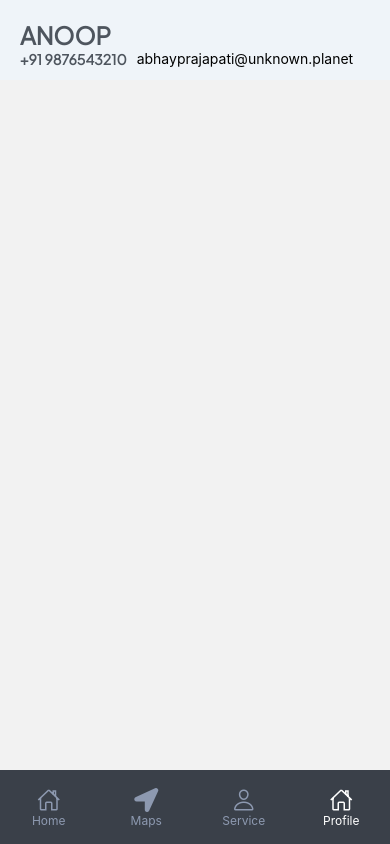
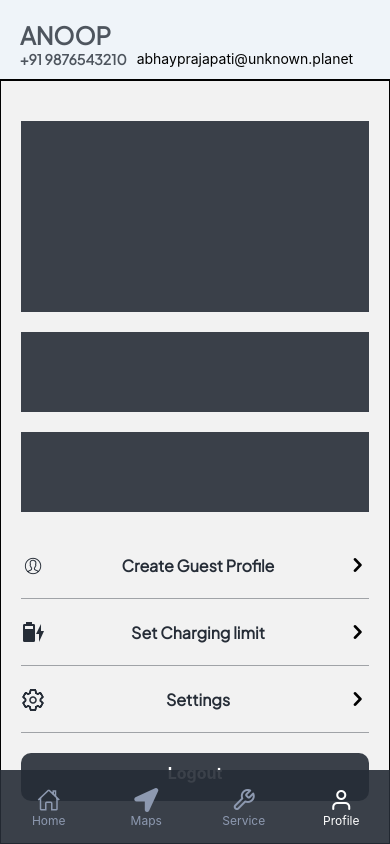
Before and after one commit to theabhayprajapati/Ather-App-Clone, a React Native app: screen /Profile in a window 390 px wide. Built offline with nearby package versions, Linux system fonts and the light colour scheme.

Commit message:
done with maps page

```diff
--- a/package.json
+++ b/package.json
@@ -11,6 +11,7 @@
   "dependencies": {
     "@expo/vector-icons": "^13.0.0",
     "@expo/webpack-config": "^18.0.4",
+    "@gorhom/bottom-sheet": "4",
     "@react-navigation/bottom-tabs": "^6.5.7",
     "@react-navigation/native": "^6.1.6",
     "@react-navigation/native-stack": "^6.9.12",
@@ -21,6 +22,8 @@
     "react": "18.2.0",
     "react-dom": "18.2.0",
     "react-native": "0.71.7",
+    "react-native-gesture-handler": "~2.9.0",
+    "react-native-reanimated": "~2.14.4",
     "react-native-safe-area-context": "4.5.0",
     "react-native-screens": "~3.20.0",
     "react-native-web": "~0.18.10"
--- a/src/screens/Profile/index.tsx
+++ b/src/screens/Profile/index.tsx
@@ -1,11 +1,21 @@
+import { Entypo, EvilIcons, Ionicons, MaterialCommunityIcons } from "@expo/vector-icons";
+import { useNavigation } from "@react-navigation/native";
 import React from "react";
-import { StyleSheet, Text, View } from "react-native";
-import { FONT, PADDING } from "../../utils/constants";
+import { ScrollView, StyleSheet, Text, TouchableOpacity, View } from "react-native";
+import { COLORS, FONT, PADDING } from "../../utils/constants";
 import { hexWithOpacity } from "../../utils/helpers";
 
-type Props = {};
+type Props = {
+    navigation: any;
+};
 
 const Profile = (props: Props) => {
+    const { navigation } = props;
+
+    const moveTo = (screen: string) => {
+        navigation.navigate(screen);
+    };
+
     return (
         <View style={styles.container}>
             <View style={styles.header}>
@@ -41,13 +51,19 @@ const Profile = (props: Props) => {
 
                 </View>
             </View>
-            <View style={styles.bottomContainer}>
+            <ScrollView showsVerticalScrollIndicator={false} style={{ flex: 1, borderWidth: 1, padding: PADDING.primary, paddingBottom: 80 }}>
                 <View style={styles.vehicleContainer}></View>
                 <View style={styles.info}></View>
                 <View style={styles.vehicleControls}></View>
-                <View style={styles.controlls}></View>
-                <View style={styles.logout}></View>
-            </View>
+                <View style={styles.controlls}>
+                    {CONTROL_MENUS.map((item, index) => (
+                        <QuickLinks key={index} name={item.title} icon={item.icon(24, '#262D37')} />
+                    ))}
+                </View>
+                <TouchableOpacity onPress={() => { console.log("Pressed") }} style={styles.button}>
+                    <Text style={styles.text}>Logout</Text>
+                </TouchableOpacity>
+            </ScrollView>
         </View>
     );
 };
@@ -62,25 +78,116 @@ const styles = StyleSheet.create({
         height: 80,
         backgroundColor: '#EFF4F9',
         padding: PADDING.primary,
+        borderBottomWidth: 1,
     },
-
 
     bottomContainer: {
         flex: 1,
         padding: PADDING.primary,
+        marginBottom: 80
     },
     vehicleContainer: {
         height: 191,
         marginTop: 20,
+        backgroundColor: COLORS.tabBar,
     },
     info: {
         marginTop: 20,
         height: 80,
+        backgroundColor: COLORS.tabBar,
     },
     vehicleControls: {
         marginTop: 20,
+        backgroundColor: COLORS.tabBar,
         height: 80,
     },
-    controlls: {},
-    logout: {},
+    controlls: {
+        marginTop: 20,
+    },
+    button: {
+        marginTop: 20,
+        height: 48,
+        backgroundColor: COLORS.tabBar,
+        borderRadius: 10,
+        paddingVertical: 10,
+        paddingHorizontal: 20,
+    },
+    text: {
+        color: '#fff',
+        fontSize: 16,
+        fontWeight: 'bold',
+        textAlign: 'center',
+    },
 });
+
+
+const CONTROL_MENUS = [
+    {
+        title: 'Create Guest Profile',
+        icon: (size: number, color: string) => <EvilIcons name="user" size={size} color={color} />,
+        moveTo: 'CreateGuestProfile'
+    },
+    {
+        title: 'Set Charging limit',
+        icon: (size: number, color: string) => <MaterialCommunityIcons name="battery-charging-80" size={size} color={color} />,
+        moveTo: 'SetChargingLimit'
+    },
+    {
+        title: 'Settings',
+        icon: (size: number, color: string) => <Ionicons name="settings-outline" size={size} color={color} />,
+        moveTo: 'Settings'
+    },
+]
+
+
+type QuickLinkProps = {
+    icon?: React.ReactNode;
+    name: string;
+    moveTo?: string;
+}
+
+export const QuickLinks = ({ name, icon, moveTo }: QuickLinkProps) => {
+    const navigation = useNavigation();
+    return (
+        <TouchableOpacity style={QuickLinkstyle.container}
+            onPress={
+                () => navigation.push('Settings')
+            }>
+            <View style={QuickLinkstyle.icon}>
+                {icon}
+            </View>
+            <Text style={QuickLinkstyle.name}>
+                {name}
+            </Text>
+            {/* right arrow */}
+
+            <Entypo name="chevron-right" size={24} color="black" />
+
+        </TouchableOpacity>)
+}
+
+
+const QuickLinkstyle = StyleSheet.create({
+    container: {
+        flex: 1,
+        flexDirection: 'row',
+        alignItems: 'center',
+        justifyContent: 'space-between',
+        height: 56,
+        paddingVertical: PADDING.primary,
+        borderBottomWidth: 1,
+        borderColor: '#262D3766'
+    },
+    icon: {
+        width: 30,
+        height: 24,
+    },
+    name: {
+        ...FONT.regular,
+        fontSize: 16,
+        fontStyle: 'normal',
+        fontWeight: '600',
+        color: '#262D37',
+
+    }
+})
--- a/src/screens/Profile/settings.tsx
+++ b/src/screens/Profile/settings.tsx
@@ -1,16 +1,86 @@
-import { StyleSheet, Text, View } from 'react-native'
+import { AntDesign } from '@expo/vector-icons'
 import React from 'react'
+import { StyleSheet, Text, TouchableOpacity, View } from 'react-native'
+import { COLORS, PADDING } from '../../utils/constants'
+import { QuickLinks } from '../Service'
 
-type Props = {}
+type Props = {
+  navigation: any;
+}
+const SETTINGS_MENU = [
+  {
+    title: 'Change Password',
+
+  },
+  {
+    title: 'Terms and Privacy Policy',
+
+  },
+  {
+    title: 'Vehicle OTA update',
+
+  },
+  {
+    title: 'Notifications',
+
+  },
+]
 
 const Settings = (props: Props) => {
+  const { navigation } = props
   return (
-    <View>
-      <Text>Settings</Text>
+    <View style={styles.container}>
+      <View style={styles.header}>
+        <TouchableOpacity style={styles.icon}
+          onPress={() => navigation.goBack()}>
+          <AntDesign name="arrowleft" size={24} color="black" />
+        </TouchableOpacity>
+        <Text style={styles.text}>
+          Settings
+        </Text>
+      </View>
+      <View style={styles.menuContainer}>
+        {
+          SETTINGS_MENU.map((item, index) =>
+            <QuickLinks key={index} name={item.title} />
+          )
+
+        }
+      </View>
     </View>
   )
 }
 
 export default Settings
 
-const styles = StyleSheet.create({})
+const styles = StyleSheet.create({
+  container: {
+    flex: 1,
+    padding: PADDING.primary,
+  },
+  header: {
+    flexDirection: 'row',
+    alignItems: 'center',
+    marginBottom: 20,
+  },
+  icon: {
+    height: 24,
+    aspectRatio: 1,
+    marginRight: 10,
+  },
+  text: {
+    fontSize: 20,
+    fontWeight: '500',
+    color: COLORS.title,
+    textAlign: 'left',
+  },
+  menuContainer: {
+    marginTop: 20,
+  }
+})
+
+
+/* Change Password
+Terma and Privacy Policy
+Vehicle OTA update
+Notifications */
--- a/src/screens/Service/index.tsx
+++ b/src/screens/Service/index.tsx
@@ -124,10 +124,9 @@ type QuickLinkProps = {
   name: string;
 }
 
-const QuickLinks = ({ name }: QuickLinkProps) => {
+export const QuickLinks = ({ name }: QuickLinkProps) => {
   return (
     <TouchableOpacity style={QuickLinkstyle.container}>
-
       <Text style={QuickLinkstyle.name}>
         {name}
       </Text>
--- a/src/screens/home/index.tsx
+++ b/src/screens/home/index.tsx
@@ -65,7 +65,7 @@ const HomeScreen = (props: Props) => {
                     </View>
                 </TouchableOpacity>
             </View>
-            <ScrollView showsVerticalScrollIndicator={false} style={{ flex: 1, borderWidth: 1 }}>
+            <ScrollView showsVerticalScrollIndicator={false} style={{ flex: 1, paddingBottom: 80 }}>
                 <View style={styles.Status}>
                     {/* status */}
                     <View>
@@ -86,12 +86,7 @@ const HomeScreen = (props: Props) => {
                 </View>
                 <View style={styles.features}>
                     {/* features  */}
-                </View><View style={styles.features}>
-                    {/* features  */}
-                </View><View style={styles.features}>
-                    {/* features  */}
-                </View>
-            </ScrollView>
+                </View></ScrollView>
         </View>
     );
 };
@@ -102,7 +97,6 @@ const styles = StyleSheet.create({
     container: {
         flex: 1,
         padding: PADDING.primary,
-        paddingBottom: 0,
     },
     Status: {
         ...SECTION,
--- a/src/screens/index.tsx
+++ b/src/screens/index.tsx
@@ -1,115 +1,147 @@
-import { FontAwesome5, Ionicons } from '@expo/vector-icons';
-import { createBottomTabNavigator } from '@react-navigation/bottom-tabs';
-import { createNativeStackNavigator } from '@react-navigation/native-stack';
-import React from 'react';
-import { StyleSheet, Text, TouchableOpacity, View } from 'react-native';
-import { COLORS } from '../utils/constants';
+import { Feather, FontAwesome5, Ionicons } from "@expo/vector-icons";
+import { createBottomTabNavigator } from "@react-navigation/bottom-tabs";
+import { createNativeStackNavigator } from "@react-navigation/native-stack";
+import React from "react";
+import { StyleSheet, Text, TouchableOpacity, View } from "react-native";
+import { COLORS } from "../utils/constants";
 import Maps from "./Maps/index";
 import Profile from "./Profile/index";
+import Settings from "./Profile/settings";
 import Service from "./Service/index";
 import HomeScreen from "./home/index";
 
-const INITAIL_BOTTOM_ROUTE_NAME: keyof BottomTabParams = 'Profile';
+
+type INITAIL_ROUTES_t = {
+    MainStack: keyof MainStackParams;
+    AuthStack: keyof AuthStackParams;
+    BottomTab: keyof BottomTabParams;
+    ProfileScreenStack: keyof ProfileScreenStackParams;
+};
+
+const INTITAIL_ROUTES: INITAIL_ROUTES_t = {
+    MainStack: "BottomTab",
+    AuthStack: "Login",
+    BottomTab: "Home",
+    ProfileScreenStack: "Profile",
+};
 
 type MainStackParams = {
     BottomTab: undefined;
     AuthStack: undefined;
-}
+};
 
 type AuthStackParams = {
     Login: undefined;
     Register: undefined;
-}
+};
 type BottomTabParams = {
     Home: undefined;
     Maps: undefined;
     Service: undefined;
     Profile: undefined;
-}
+};
 
+type ProfileScreenStackParams = {
+    Profile: undefined;
+    Settings: undefined;
+};
+
+const ProfileScreenStack =
+    createNativeStackNavigator<ProfileScreenStackParams>();
+
+const ProfileScreenStackScreen = () => {
+    return (
+        <ProfileScreenStack.Navigator
+            screenOptions={{
+                headerShown: false,
+            }}
+            initialRouteName={INTITAIL_ROUTES.ProfileScreenStack}
+        >
+            <ProfileScreenStack.Screen name="Profile" component={Profile} />
+            <ProfileScreenStack.Screen name="Settings" component={Settings} />
+        </ProfileScreenStack.Navigator>
+    );
+};
 
 const MainStack = createNativeStackNavigator<MainStackParams>();
 const AuthStack = createNativeStackNavigator<AuthStackParams>();
 const BottomTab = createBottomTabNavigator<BottomTabParams>();
 
-
 export const MainStackScreen = () => {
     return (
         <MainStack.Navigator
             screenOptions={{
-                headerShown: false
+                headerShown: false,
             }}
-            initialRouteName="BottomTab"
+            initialRouteName={INTITAIL_ROUTES.MainStack}
         >
             <MainStack.Screen name="BottomTab" component={BottomTabScreen} />
         </MainStack.Navigator>
-    )
-}
+    );
+};
 
 export const BottomTabScreen = () => {
     return (
         <BottomTab.Navigator
             screenOptions={{
-                headerShown: false
+                headerShown: false,
             }}
-
-
-            tabBar={props => <BottomNavigation {...props} />}
-            initialRouteName={INITAIL_BOTTOM_ROUTE_NAME}>
-            <BottomTab.Screen name="Home" component={HomeScreen}
-                options={
-                    {
+            tabBar={(props) => <BottomNavigation {...props} />}
+            initialRouteName={INTITAIL_ROUTES.BottomTab}
+        >
+            <BottomTab.Screen
+                name="Home"
+                component={HomeScreen}
+                options={{
                     tabBarIcon: ({ color, size }) => (
                         <Ionicons name="home-outline" size={size} color={color} />
                     ),
-                    }
-                }
+                }}
             />
-            <BottomTab.Screen name="Maps" component={Maps}
-                options={
-                    {
+            <BottomTab.Screen
+                name="Maps"
+                component={Maps}
+                options={{
                     tabBarIcon: ({ color, size }) => (
                         <FontAwesome5 name="location-arrow" size={size} color={color} />
                     ),
-                    }
-                }
+                }}
             />
-            <BottomTab.Screen name="Service" component={Service}
-                options={
-                    {
+            <BottomTab.Screen
+                name="Service"
+                component={Service}
+                options={{
                     tabBarIcon: ({ color, size }) => (
-                            <Ionicons name="person-outline" size={size} color={color} />
+                        <Feather name="tool" size={size} color={color} />
                     ),
-                    }
-                }
+                }}
             />
-            <BottomTab.Screen name="Profile" component={Profile}
-                options={
-                    {
+            <BottomTab.Screen
+                name="Profile"
+                component={ProfileScreenStackScreen}
+                options={{
                     tabBarIcon: ({ color, size }) => (
-                            <Ionicons name="home-outline" size={size} color={color} />
+                        <Feather name="user" size={size} color={color} />
                     ),
-                    }
-                }
+                }}
             />
         </BottomTab.Navigator>
-    )
-}
+    );
+};
 
 export const AuthStackScreen = () => {
     return (
         <AuthStack.Navigator
             screenOptions={{
-                headerShown: false
+                headerShown: false,
             }}
-            initialRouteName="Login"
+            initialRouteName={INTITAIL_ROUTES.AuthStack}
         >
             <AuthStack.Screen name="Login" component={HomeScreen} />
             <AuthStack.Screen name="Register" component={HomeScreen} />
         </AuthStack.Navigator>
-    )
-}
-
+    );
+};
 
 interface BottomNavigationProps {
     state: any;
@@ -155,14 +187,13 @@ const BottomNavigation: React.FC<BottomNavigationProps> = ({
                         style={[styles.tab, isFocused && styles.activeTab]}
                         onPress={onPress}
                     >
-                        {icon && icon({ color: isFocused ? COLORS.tabBarActive : COLORS.tabBarInactive, size: 24 })}
+                        {icon &&
+                            icon({
+                                color: isFocused ? COLORS.tabBarActive : COLORS.tabBarInactive,
+                                size: 24,
+                            })}
                         <View style={styles.tabTextContainer}>
-                            <Text
-                                style={[
-                                    styles.tabText,
-                                    isFocused && styles.activeTabText,
-                                ]}
-                            >
+                            <Text style={[styles.tabText, isFocused && styles.activeTabText]}>
                                 {label}
                             </Text>
                         </View>
@@ -175,21 +206,20 @@ const BottomNavigation: React.FC<BottomNavigationProps> = ({
 
 const styles = StyleSheet.create({
     container: {
-        position: 'absolute',
+        position: "absolute",
         bottom: 0,
-        width: '100%',
+        width: "100%",
         height: 74,
-        flexDirection: 'row',
-        justifyContent: 'space-around',
-        alignItems: 'center',
+        flexDirection: "row",
+        justifyContent: "space-around",
+        alignItems: "center",
         backgroundColor: COLORS.tabBar,
     },
     tab: {
         flex: 1,
         alignItems: "center",
     },
-    activeTab: {
-    },
+    activeTab: {},
     tabIcon: {
         marginBottom: 2,
         height: 24,
--- a/src/utils/constants.ts
+++ b/src/utils/constants.ts
@@ -75,6 +75,7 @@ export const COLORS = {
     tabBar: "rgba(38, 45, 55, 0.9)",
     tabBarActive: "#ffffff",
     tabBarInactive: "#8D99B0",
+    title: '#2C333D'
 }
 
 export const flexaligncenter: ViewStyle = {
```
Also changed, not shown: src/components/BottomSheet.tsx (added, +107 -0 lines), 1 other file (tests, documents, lock files or other folders). Lines whose indentation alone changed are shown as unchanged.
